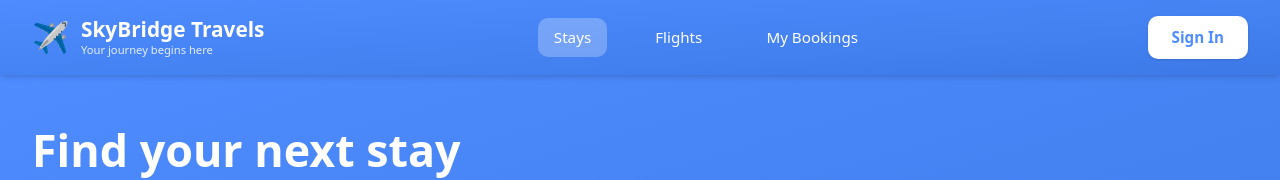
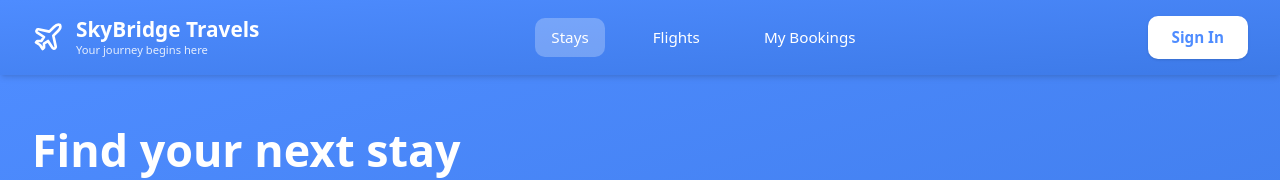
Before and after one commit to LourdenB15/SkyBridgeTravels101, a React (Vite) app in the folder web/: page / in a window 1280 px wide. Shown: the top 180 px of the page. Built offline with nearby package versions, Linux system fonts and the light colour scheme; no server answers.

Commit message:
style: replace emoji logo with Lucide Plane icon in header

```diff
--- a/web/src/components/Header.jsx
+++ b/web/src/components/Header.jsx
@@ -1,5 +1,6 @@
 import { useState, useRef, useEffect } from 'react'
 import { Link, useLocation, useNavigate } from 'react-router-dom'
+import { Plane } from 'lucide-react'
 import { useAuth } from '@/contexts/AuthContext'
 
 function Header() {
@@ -81,7 +82,7 @@ function Header() {
           to="/"
           className="order-2 flex items-center gap-3 justify-self-center transition-transform hover:scale-[1.02] md:order-none md:justify-self-auto"
         >
-          <span className="text-2xl md:text-3xl">✈️</span>
+          <Plane className="h-7 w-7 text-white md:h-8 md:w-8" />
           <div className="flex flex-col">
             <span className="text-lg font-bold leading-tight text-white md:text-[1.3rem]">
               SkyBridge Travels
```
